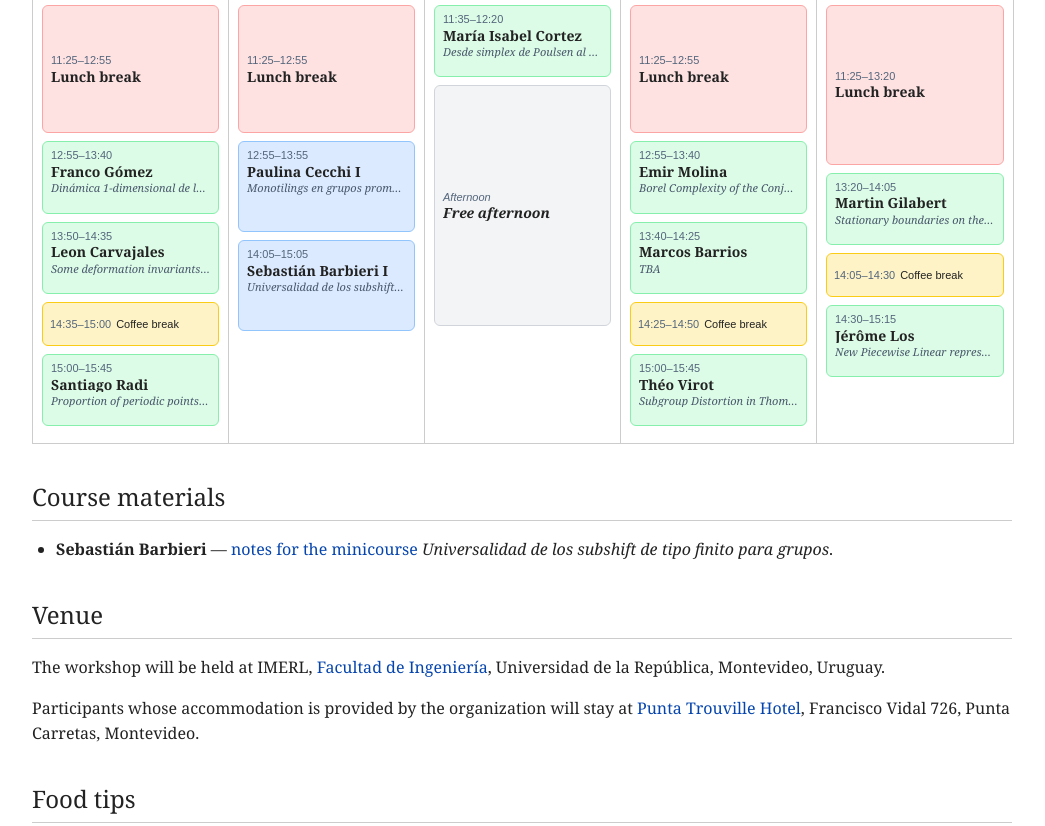
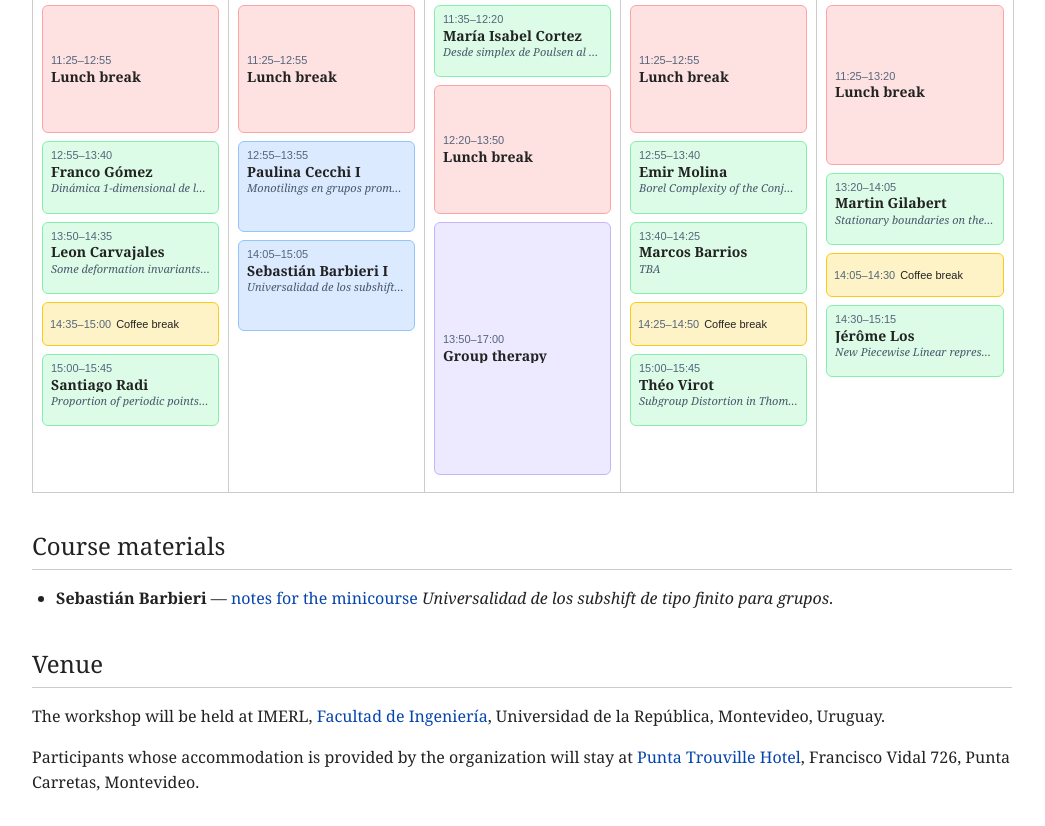
Before and after one commit to joaquinbrum-ux/web-workshop, a plain HTML site: page index.html in a window 1280 px wide. Shown: the part 1265-2091 px from the top of the page, without its empty margins (118-1163 px from the left). Drawn offline with Linux system fonts and the light colour scheme.

Commit message:
Update index.html

```diff
--- a/index.html
+++ b/index.html
@@ -22,8 +22,8 @@
       --coffee-border: #facc15;
       --lunch: #fee2e2;
       --lunch-border: #fca5a5;
-      --free: #f3f4f6;
-      --free-border: #d1d5db;
+      --group: #ede9fe;
+      --group-border: #c4b5fd;
 
       --minute-height: 1.25px;
     }
@@ -191,6 +191,7 @@
     .program-color.talk { background: var(--talk); }
     .program-color.coffee { background: var(--coffee); }
     .program-color.lunch { background: var(--lunch); }
+    .program-color.group { background: var(--group); }
 
     .program-help {
       color: var(--muted);
@@ -275,14 +276,12 @@
       justify-content: center;
     }
 
-    .program-block.free {
-      background: var(--free);
-      border-color: var(--free-border);
+    .program-block.group {
+      background: var(--group);
+      border-color: var(--group-border);
       display: flex;
       flex-direction: column;
       justify-content: center;
-      color: #777;
-      font-style: italic;
     }
 
     .program-block.has-abstract {
@@ -421,6 +420,7 @@
           <span class="program-legend-item"><span class="program-color talk"></span>Research talk</span>
           <span class="program-legend-item"><span class="program-color coffee"></span>Coffee break</span>
           <span class="program-legend-item"><span class="program-color lunch"></span>Lunch break</span>
+          <span class="program-legend-item"><span class="program-color group"></span>Group therapy</span>
         </div>
 
         <p class="program-help">
@@ -482,7 +482,6 @@
               </div>
             </div>
 
-
             <div class="program-day">
               <div class="program-day-header">Tuesday 6</div>
               <div class="program-day-body">
@@ -524,7 +523,6 @@
               </div>
             </div>
 
-
             <div class="program-day">
               <div class="program-day-header">Wednesday 7</div>
               <div class="program-day-body">
@@ -552,14 +550,18 @@
                   <span class="program-title">Desde simplex de Poulsen al simplex vacío: problemas de realización en dinámica simbólica</span>
                 </div>
 
-                <div class="program-block free" style="--minutes:180">
-                  <span class="program-time">Afternoon</span>
-                  <span class="program-name">Free afternoon</span>
+                <div class="program-block lunch" style="--minutes:90">
+                  <span class="program-time">12:20–13:50</span>
+                  <span class="program-name">Lunch break</span>
+                </div>
+
+                <div class="program-block group" style="--minutes:190">
+                  <span class="program-time">13:50–17:00</span>
+                  <span class="program-name">Group therapy</span>
                 </div>
 
               </div>
             </div>
-
 
             <div class="program-day">
               <div class="program-day-header">Thursday 8</div>
@@ -612,7 +614,6 @@
 
               </div>
             </div>
-
 
             <div class="program-day">
               <div class="program-day-header">Friday 9</div>
@@ -671,7 +672,6 @@
 
       </section>
 
-
       <section id="materials">
         <h2>Course materials</h2>
         <ul>
@@ -682,7 +682,6 @@
           </li>
         </ul>
       </section>
-
 
       <section id="venue">
         <h2>Venue</h2>
@@ -700,7 +699,6 @@
           Francisco Vidal 726, Punta Carretas, Montevideo.
         </p>
       </section>
-
 
       <section id="food">
         <h2>Food tips</h2>
@@ -761,7 +759,6 @@
         </ul>
       </section>
 
-
       <section id="speakers">
         <h2>Speakers</h2>
 
@@ -786,7 +783,6 @@
           <li><strong>Théo Virot</strong> &mdash; <em>Subgroup Distortion in Thompson’s groups</em></li>
         </ul>
       </section>
-
 
       <section id="participants">
         <h2>Participants</h2>
@@ -818,7 +814,6 @@
         </ul>
       </section>
 
-
       <section id="sponsors">
         <h2>Sponsors and supporting institutions</h2>
 
@@ -831,7 +826,6 @@
         </div>
       </section>
 
-
       <section id="contact">
         <h2>Contact</h2>
         <p>For inquiries, please contact joaquinbrum@gmail.com</p>
@@ -840,11 +834,10 @@
     </main>
 
     <footer>
-      Workshop on group dynamics &middot; Montevideo, Uruguay &middot; Last updated: September 2026
+      Workshop on group dynamics &middot; Montevideo, Uruguay &middot; Last updated: October 2026
     </footer>
 
   </div>
-
 
   <script>
     (function () {
@@ -860,19 +853,16 @@
               those that are topologically conjugate to subgroups of PSL(2,R). The convergence property is,
               however, a global property of the subgroup.
             </p>
-
             <p>
               A more natural local property would be to require that every single element is topologically
               conjugate to an element of PSL(2,R). Groups satisfying this condition are called Möbius-like,
               but this is not enough to imply the convergence property.
             </p>
-
             <p>
               The first clever constructions of Möbius-like groups which are not convergence groups have
               been produced by Kovačević. This was later generalized by the first named speaker, and we
               will explain the main ideas.
             </p>
-
             <p>
               Considering that this is the only known construction, Bonatti has conjectured that any
               Möbius-like group is obtained in this way by repeated applications of generalized Kovacevic
@@ -892,7 +882,6 @@
               Cantor minimal set. I will begin by recalling some basic facts from Denjoy theory
               and the construction of exceptional examples.
             </p>
-
             <p>
               I will then discuss how the regularity of the diffeomorphism constrains the
               geometry of the complementary intervals, with particular emphasis on a question
@@ -913,7 +902,6 @@
               La relevancia original de estudiar monotiles en grupos promediables se basa en
               el rol central que juegan en Teoría ergódica, a través del Lemma de Rokhlin.
             </p>
-
             <p>
               En este mini curso estudiaremos varios aspectos de los monotilings en grupos
               promediables. En particular, estudiaremos en detalle la familia de los
@@ -935,13 +923,11 @@
               subshift de tipo finito (SFT) en un grupo dado. Demostraremos que, si nos restringimos a
               factores de dimensión cero, necesariamente existen restricciones computacionales sobre esta clase.
             </p>
-
             <p>
               Además, mostraremos que si el grupo es lo suficientemente rico, entonces toda acción computable
               se puede obtener como factor de un SFT. Ofreceré una visión general de las clases de grupos donde
               esta propiedad se cumple y de aquellas donde sabemos que falla.
             </p>
-
             <p>
               Utilizaremos esto para proporcionar dos caracterizaciones interesantes de la promediabilidad
               (un problema aún abierto) del grupo F de Thompson. Estas charlas incluirán una breve y accesible
@@ -963,7 +949,6 @@
               mostraron que para ciertos grupos solubles (como BS(1,n)), toda acción por
               difeomorfismos de clase C<sup>1</sup> en [0,1] es afín.
             </p>
-
             <p>
               En esta charla introduciremos el contexto de las acciones de BS(m,n) en
               dinámica 1-dimensional y expondremos las ideas de un trabajo reciente en
@@ -986,7 +971,6 @@
               the notion of <em>Anosov representations</em>, a condition strengthening both faithfulness
               and discreteness.
             </p>
-
             <p>
               We will then discuss ongoing joint work with J. Brum and R. Potrie, trying to understand
               some features of the space of Anosov representations inside the full representation space.
@@ -1004,7 +988,6 @@
               the proportion of periodic points in this reduction? How does the proportion vary when the norm
               of the prime goes to infinity?
             </p>
-
             <p>
               In this talk, we will use monodromy methods to answer many aspects of this question. The journey
               will take us to new structural properties of the iterated monodromy groups which contain valuable
@@ -1033,14 +1016,12 @@
               En esta charla, revisaremos diversos resultados sobre la realización de símplices de medidas
               invariantes mediante sistemas dinámicos simbólicos.
             </p>
-
             <p>
               En 1991, Downarowicz demostró que todo simplex de Choquet metrizable puede realizarse como el
               espacio de medidas de probabilidad invariantes de un subshift de Toeplitz sobre Z. Trabajos
               posteriores extendieron este resultado a acciones de grupos amenables residualmente finitos y,
               más generalmente, a grupos congruent monotileable (C., Petite, 2014; Cecci-Bernales, C., 2019).
             </p>
-
             <p>
               Más recientemente, se ha demostrado que los subshifts de Toeplitz son una familia test de
               promediabilidad para los grupos residualmente finitos (C., Gómez, 2026). Discutiremos estos y
@@ -1060,7 +1041,6 @@
               topology and study its orbit space through the continuous, left invariant
               action of G by conjugation.
             </p>
-
             <p>
               In this talk, we review an application of Descriptive Set Theory to
               Dynamical Systems via orbit equivalence on standard Borel spaces. This
@@ -1068,7 +1048,6 @@
               orderable groups on their space of orders in terms of the complexity grades
               of their Borel structures.
             </p>
-
             <p>
               Moreover, we discuss a specific dynamical equivalence of this complexity
               criterion, which we will use to classify the orbit equivalence of finitely
@@ -1097,7 +1076,6 @@
               Poisson-Furstenberg boundary of (G, μ)). The existence of these
               measures is related to the C*-simplicity of G.
             </p>
-
             <p>
               After defining these terms and motivating these questions, we give a
               general condition for the existence of such measures μ that may be
@@ -1118,12 +1096,10 @@
               appeared in many works starting with results by Ghys, Matsumoto, and more recently in Minakawa.
               These constructions are based on some dynamical properties of the geodesic flow.
             </p>
-
             <p>
               Here, the idea is to consider the surface group as an abstract group given by some presentations
               and use some other dynamical properties, the one of some Bowen-Series-like maps.
             </p>
-
             <p>
               The factors λ that appear in these constructions are algebraic integers, as in the previous
               constructions, but are related to the growth rate of the group presentations rather than to some
```
